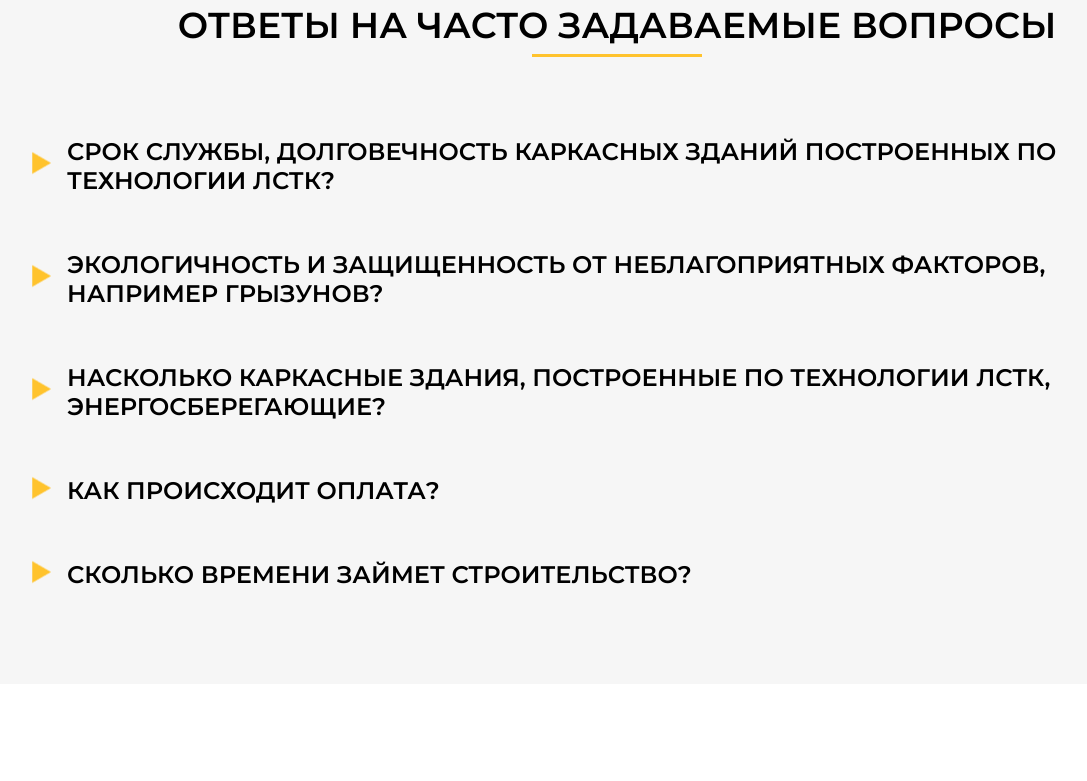
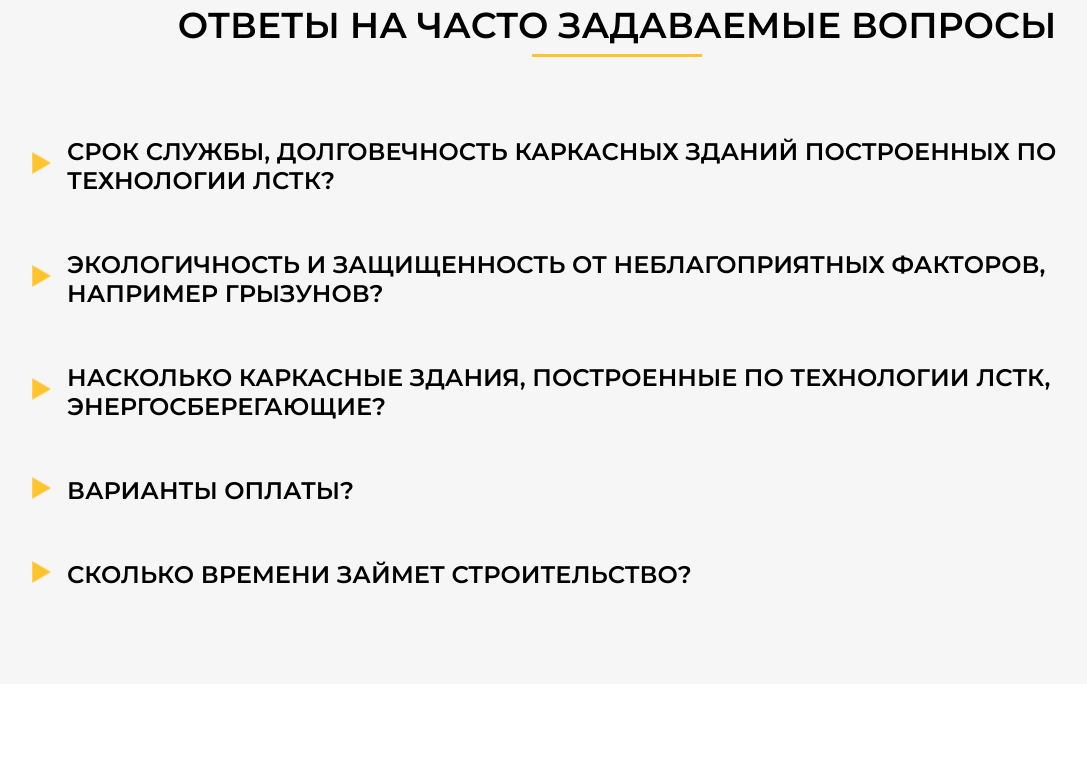
Before and after one commit to next606/github.io, a plain HTML site: page index.html in a window 1280 px wide. Shown: the part 4588-5369 px from the top of the page, without its empty margins (23-1110 px from the left). Drawn offline with nearby package versions, Linux system fonts and the light colour scheme; files whose address does not match are found by name.

Commit message:
Add files via upload

```diff
--- a/index.html
+++ b/index.html
@@ -459,7 +459,7 @@
           </div>
           <div class="accordion__item">
             <h3 class="accordion__item-title title-small">
-              Как происходит оплата?
+              Варианты оплаты?
             </h3>
 
             <p class="accordion__text text">
```
